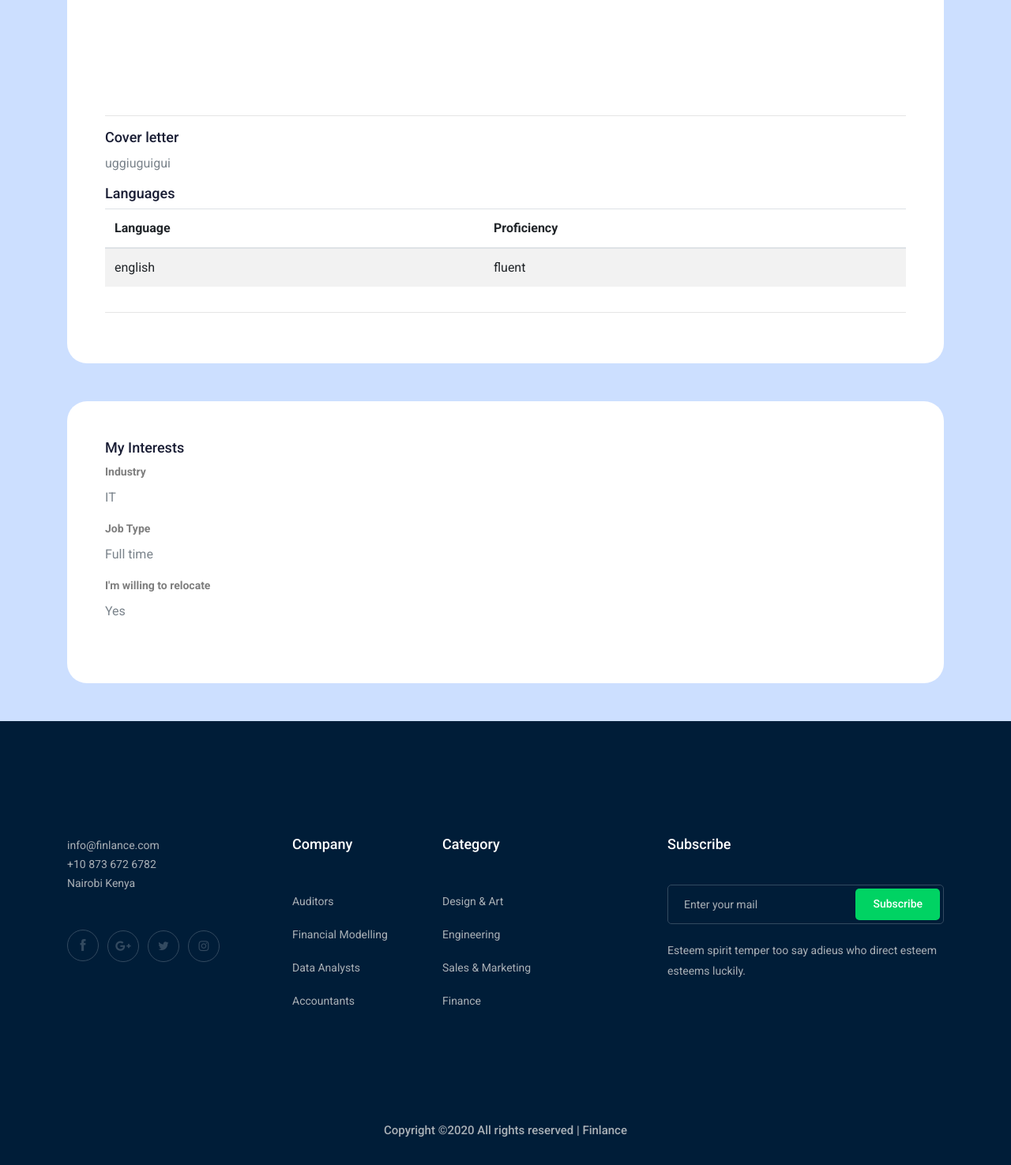
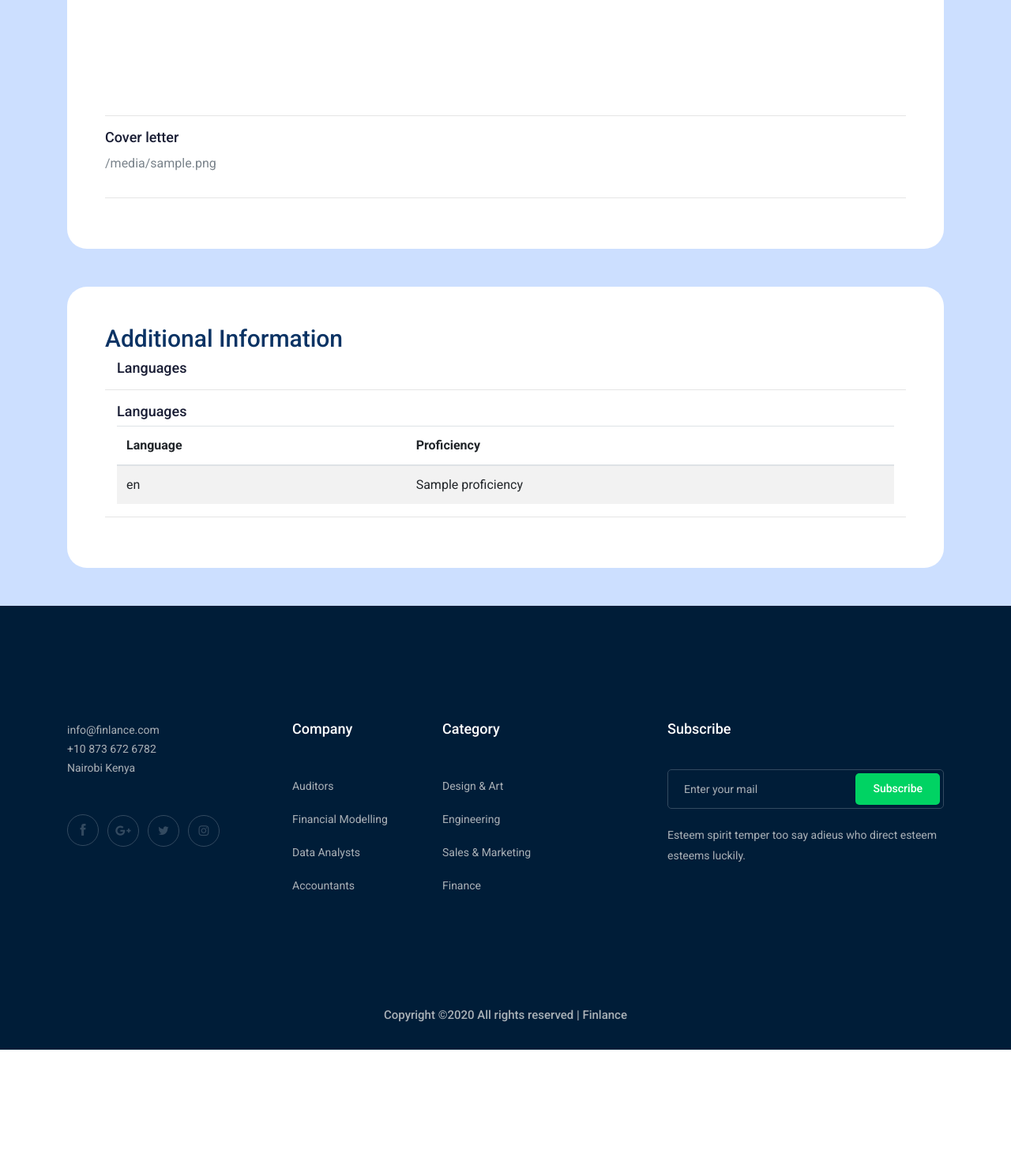
Before and after one commit to Gicheha/Finlance, a Django app: template indexapp/templates/profile.html in a window 1280 px wide. Shown: the part 2254-3729 px from the top of the page at 79% size. After the commit the page ends 3583 px from the top, so only its background shows below. Run offline with Django 3.2, Linux system fonts and the light colour scheme; the template is opened without the code that fills it: most values are stand-ins (such as "Sample title", 1, 10 or a date in 2020); some libraries are stand-ins or nearby versions; grey boxes are pictures that could not be loaded.

Commit message:
View Profile, CV and Language

```diff
--- a/indexapp/templates/profile.html
+++ b/indexapp/templates/profile.html
@@ -155,24 +155,43 @@
       </div>
     </div>
   </div>
-
   <div class="container">
     <div class="row">
       <div class="col-md-12 col-lg-12 mb-5">
+        {% for res in values.resume %}
         <form class="p-5 bg-white" style="border-radius:25px;">
           <div>
             <h2>Additional Information</h2>
             <div class="col-md-4 mb-3 mb-md-0">
               <h4>Resume</h4>
-              <iframe src="https://docs.google.com/viewer?url=https://sumanbogati.github.io/tiny.pdf&embedded=true" frameborder="0" height="500px" width="100%"></iframe>
+              <iframe src="https://docs.google.com/viewer? url={{ res.cv }} embedded=true" frameborder="0" height="500px" width="100%"></iframe>
             </div>
             <hr />
             <div class="row form-group">
               <div class="col-md-12">
                 <h4 class="profile">Cover letter</h4>
-                <p>uggiuguigui</p>
+                <p>{{ res.cover_letter }}</p>
               </div>
               <hr />
+            </div>
+            <hr />
+          </div>
+        </form>
+        {% endfor %}
+      </div>
+    </div>
+  </div>
+  <div class="container">
+    <div class="row">
+      <div class="col-md-12 col-lg-12 mb-5">
+        {% for lang in values.languages %}
+        <form class="p-5 bg-white" style="border-radius:25px;">
+          <div>
+            <h2>Additional Information</h2>
+            <div class="col-md-4 mb-3 mb-md-0">
+              <h4>Languages</h4>
+            </div>
+            <hr />
               <div class="col-md-12 mb-3 mb-md-0">
                 <h4 class="profile">Languages</h4>
                 <table class="table table-striped">
@@ -184,8 +203,8 @@
                   </thead>
                   <tbody>
                     <tr>
-                      <td>english</td>
-                      <td>fluent</td>
+                      <td>{{ lang.langauge }}</td>
+                      <td>{{ lang.proficiency }}</td>
                     </tr>
                   </tbody>
                 </table>
@@ -194,28 +213,7 @@
             <hr />
           </div>
         </form>
-      </div>
-    </div>
-  </div>
-
-  <div class="container">
-    <div class="row">
-      <div class="col-md-12 col-lg-12 mb-5">
-        <form class="p-5 bg-white" style="border-radius:25px;">
-          <div>
-            <h4 class="profile">My Interests</h4>
-            <div class="row form-group">
-              <div class="col-md-4 mb-3 mb-md-0">
-                <label class="font-weight-bold" >Industry</label>
-                <p>IT</p>
-                <label class="font-weight-bold" >Job Type</label>
-                <p>Full time</p>
-                <label class="font-weight-bold" >I'm willing to relocate</label>
-                <p>Yes</p>
-              </div>
-            </div>
-          </div>
-        </form>
+        {% endfor %}
       </div>
     </div>
   </div>
```
